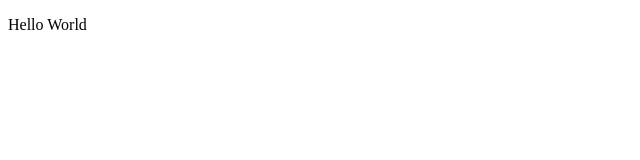
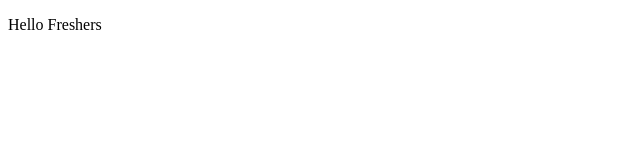
Before and after one commit to Phamvandat207/ItWillBeFine, a plain HTML site: page web/index.html in a window 1280 px wide. Shown: the full height of the page, 0-640 px from the left. Drawn offline with Linux system fonts and the light colour scheme.

Commit message:
Edit index.html

```diff
--- a/web/index.html
+++ b/web/index.html
@@ -5,6 +5,6 @@
     <title>Title</title>
 </head>
 <body>
-<p>Hello World</p>
+<p>Hello Freshers</p>
 </body>
 </html>
```
